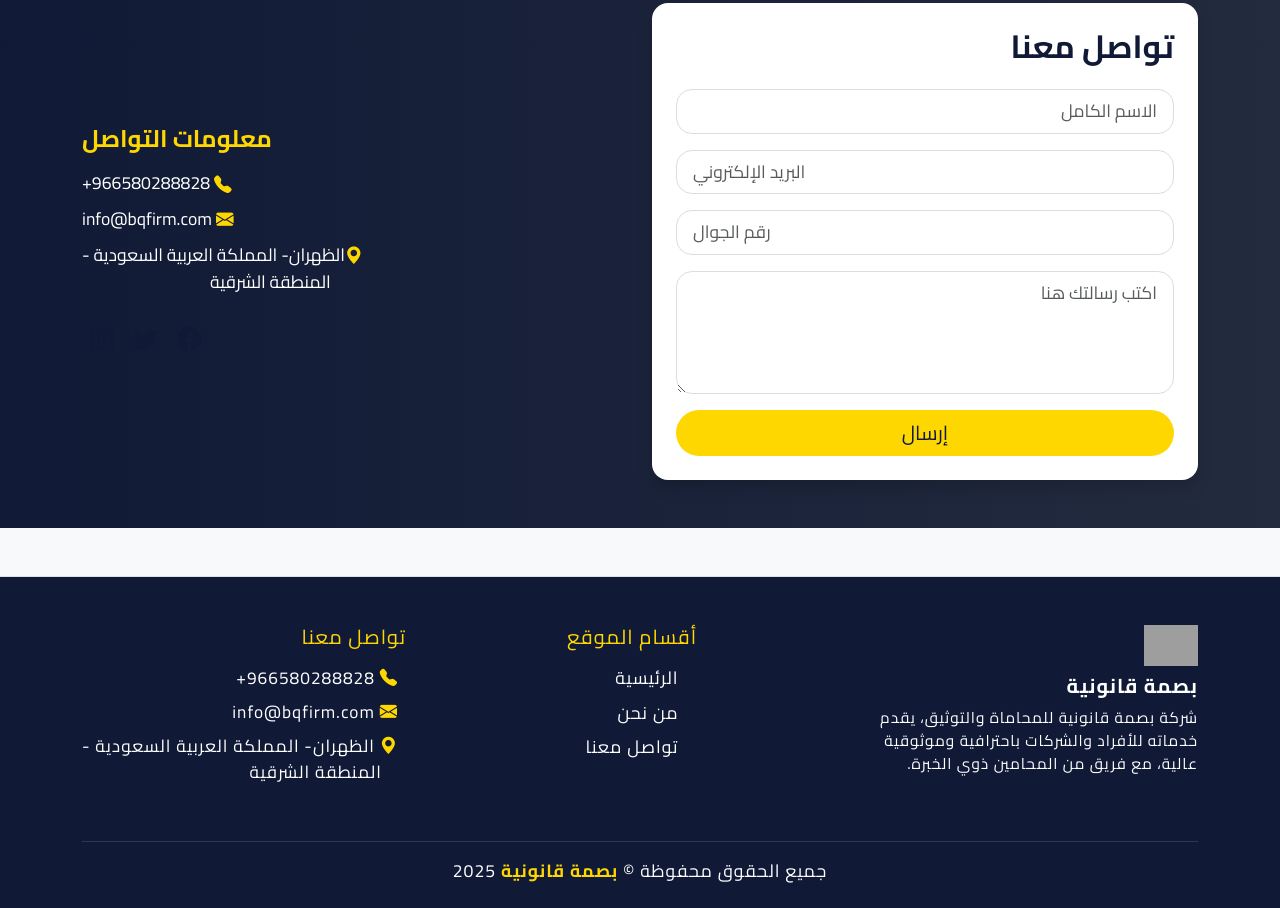
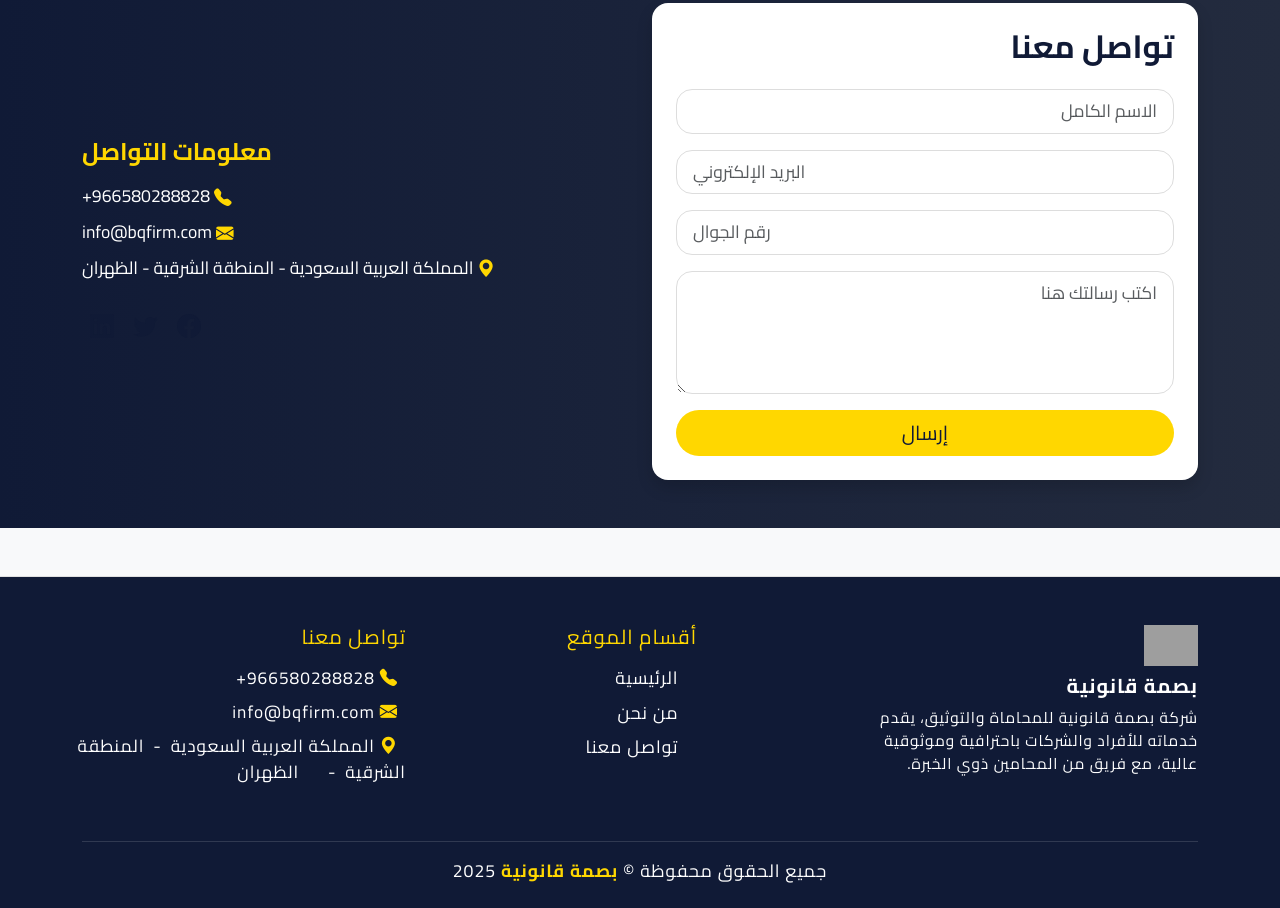
Before and after one commit to alyaamobarak/lawFreelance, a plain HTML site: page index.html in a window 1280 px wide. Shown: the part 1229-2137 px from the top of the page. Drawn offline with nearby package versions, Linux system fonts and the light colour scheme; grey boxes are pictures that could not be loaded; a script that the page names is missing.

Commit message:
rearingment address

```diff
--- a/index.html
+++ b/index.html
@@ -86,7 +86,19 @@
             <p class="mb-2"><i class="bi bi-telephone-fill text-gold ms-2"></i> 966580288828+</p>
             <p class="mb-2"><i class="bi bi-envelope-fill text-gold ms-2"></i> info@bqfirm.com</p>
             <!-- <p class="mb-2"><i class="bi bi-geo-alt-fill text-gold ms-2"></i>الظهران، المملكة العربية السعودية</p> -->
-            <p class="mb-2"><i class="bi bi-geo-alt-fill text-gold ms-2"></i>الظهران-  المملكة العربية السعودية - <br> <span class="spanright ">المنطقة الشرقية </span></p>
+            <!-- <p class="mb-2"><i class="bi bi-geo-alt-fill text-gold ms-2"></i>الظهران-  المملكة العربية السعودية - <br> <span class="spanright ">المنطقة الشرقية </span></p> -->
+           <!-- <p class="mb-2 text-end" dir="rtl">
+            <i class="bi bi-geo-alt-fill text-gold ms-2"></i>
+            المملكة العربية السعودية -<br>
+          المنطقة الشرقية -<br>
+          الظهران
+         </p> -->
+         <p class="mb-2 text-end" dir="rtl">
+        <i class="bi bi-geo-alt-fill text-gold ms-2"></i>
+        المملكة العربية السعودية - المنطقة الشرقية - الظهران
+        </p>
+
+
 
             <div class="mt-4">
               <a href="#" class="text-navy fs-4 mx-2"><i class="bi bi-facebook"></i></a>
@@ -122,7 +134,14 @@
           <ul class="list-unstyled footer-contact">
             <li><i class="bi bi-telephone-fill text-gold ms-2"></i> 966580288828+</li>
             <li><i class="bi bi-envelope-fill text-gold ms-2"></i> info@bqfirm.com</li>
-            <li><i class="bi bi-geo-alt-fill text-gold ms-2"></i> الظهران-  المملكة العربية السعودية - <br> <span class="px-4">المنطقة الشرقية </span></li>
+            <!-- <li><i class="bi bi-geo-alt-fill text-gold ms-2"></i> الظهران-  المملكة العربية السعودية - <br> <span class="px-4">المنطقة الشرقية </span></li> -->
+             <li>
+            <i class="bi bi-geo-alt-fill text-gold ms-2"></i>
+            <span class="me-1">المملكة العربية السعودية</span> -
+            <span class="mx-1">المنطقة الشرقية</span> -
+           <span class="px-4">الظهران</span>
+          </li>
+
           </ul>
         </div>
       </div>
```
